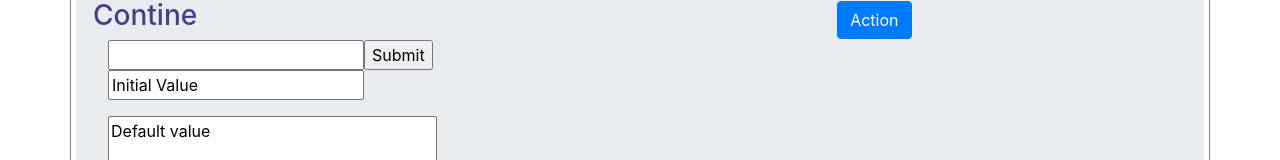
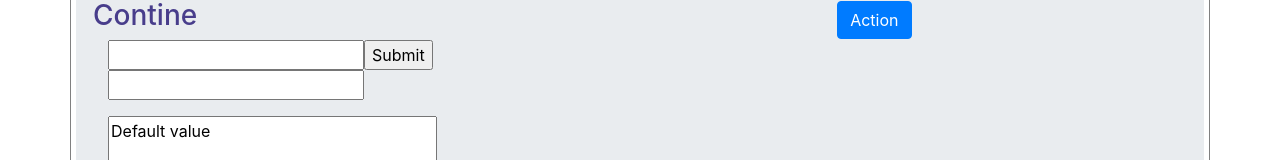
Before and after one commit to bob-smith-compass/react-props-state, a React (Create React App) app: page / in a window 1280 px wide. Shown: the part 631-791 px from the top of the page. Built offline with nearby package versions, Linux system fonts and the light colour scheme.

Commit message:
<Route path="/single/:id" component={Single}>

```diff
--- a/src/components/form/Form.jsx
+++ b/src/components/form/Form.jsx
@@ -9,7 +9,9 @@ export default class Form extends Component {
             password: "",
             email: "",
             city: ""
-        }
+        };
+        this.handleSubmit = this.handleSubmit.bind(this);
+        this.onFieldChange = this.onFieldChange.bind(this);
     }
     handleSubmit() {
         console.log(`Submitting ${123}`);
@@ -31,7 +33,7 @@ export default class Form extends Component {
                 {this.state.city}
                 <form onSubmit={this.handleSubmit}>
                     <div className="form-group">
-                        <input name="firstName" onChange={this.onFieldChange} type="text" defaultValue={'Initial Value'} />
+                        <input value={this.state.firstName} name="firstName" onChange={this.onFieldChange} type="text" value={this.state.firstName} defaultValue={'Initial Value'} />
                     </div>
                     <div className="form-group">
                         <textarea name="" id="" cols="30" rows="10" defaultValue={"Default value"}>
@@ -49,15 +51,15 @@ export default class Form extends Component {
                     </div>
                     <div className="form-group">
                         <label htmlFor="exampleInputEmail1">Email address</label>
-                        <input name="lasttName" onChange={this.onFieldChange} type="email" className="form-control" id="exampleInputEmail1" aria-describedby="emailHelp" placeholder="Enter email" />
+                        <input value={this.state.lasttName} name="lasttName" onChange={this.onFieldChange} type="email" className="form-control" id="exampleInputEmail1" aria-describedby="emailHelp" placeholder="Enter email" />
                         <small id="emailHelp" className="form-text text-muted">We'll never share your email with anyone else.</small>
                     </div>
                     <div className="form-group">
                         <label htmlFor="exampleInputPassword1">Password</label>
-                        <input name="password" onChange={this.onFieldChange} type="password" className="form-control" id="exampleInputPassword1" placeholder="Password" />
+                        <input value={this.state.email} name="password" onChange={this.onFieldChange} type="password" className="form-control" id="exampleInputPassword1" placeholder="Password" />
                     </div>
                     <div className="form-group form-check">
-                        <input name="email" onChange={this.onFieldChange} type="checkbox" className="form-check-input" id="exampleCheck1" />
+                        <input value={this.state.city} name="email" onChange={this.onFieldChange} type="checkbox" className="form-check-input" id="exampleCheck1" />
                         <label className="form-check-label" htmlFor="exampleCheck1">Check me out</label>
                     </div>
                     <button type="submit" className="btn btn-primary">Submit</button>
```
Also changed, not shown: 1 other file (tests, documents, lock files or other folders).
